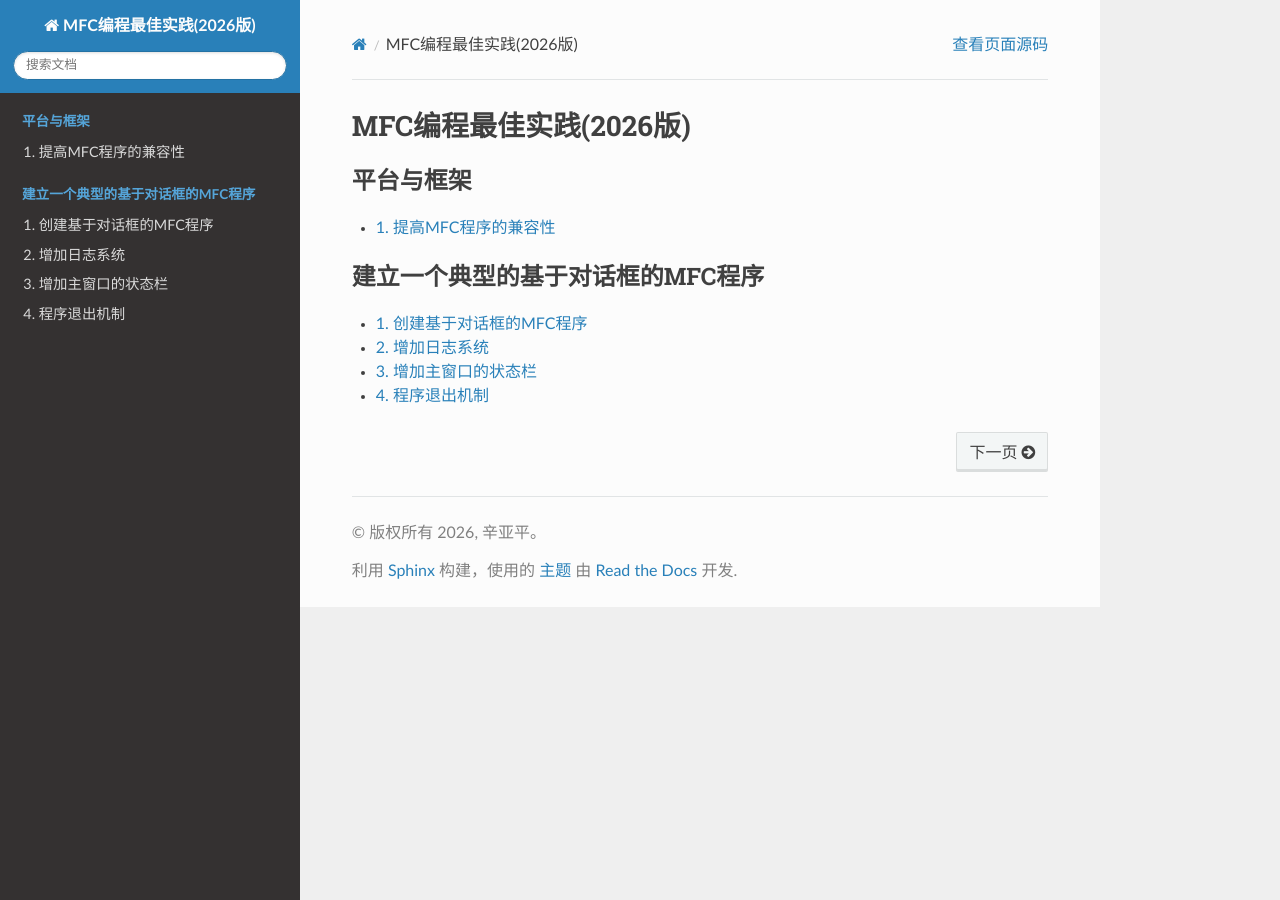
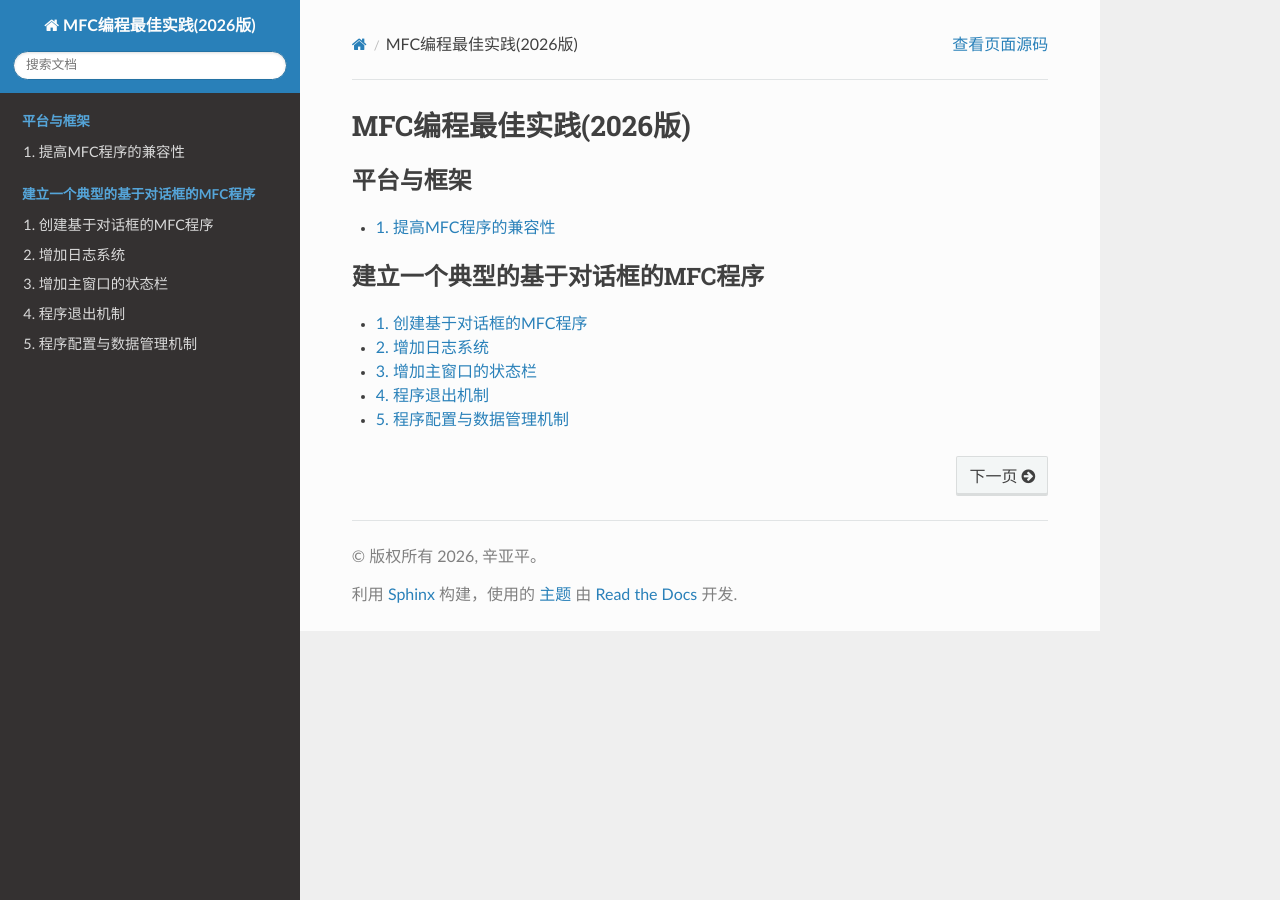
Before and after one commit to yapingxin/MFCBP2026, a Sphinx documentation site: the page built from docs/index.rst, in a window 1280 px wide. Built offline with Sphinx 7.4.7 and the Read the Docs theme 3.1.0, drawn with Linux system fonts in a browser that asks for light colours.

Commit message:
程序配置与数据管理机制 ======================

```diff
--- /dev/null
+++ b/docs/dialog-mfc-tutorial/util-config-datamgmt-mechanism.rst
@@ -0,0 +1,3 @@
+
+程序配置与数据管理机制
+======================
--- a/docs/index.rst
+++ b/docs/index.rst
@@ -24,3 +24,4 @@ MFC编程最佳实践(2026版)
    dialog-mfc-tutorial/add-logging-system.rst
    dialog-mfc-tutorial/add-status-bar.rst
    dialog-mfc-tutorial/util-exit-mechanism.rst
+   dialog-mfc-tutorial/util-config-datamgmt-mechanism.rst
```
